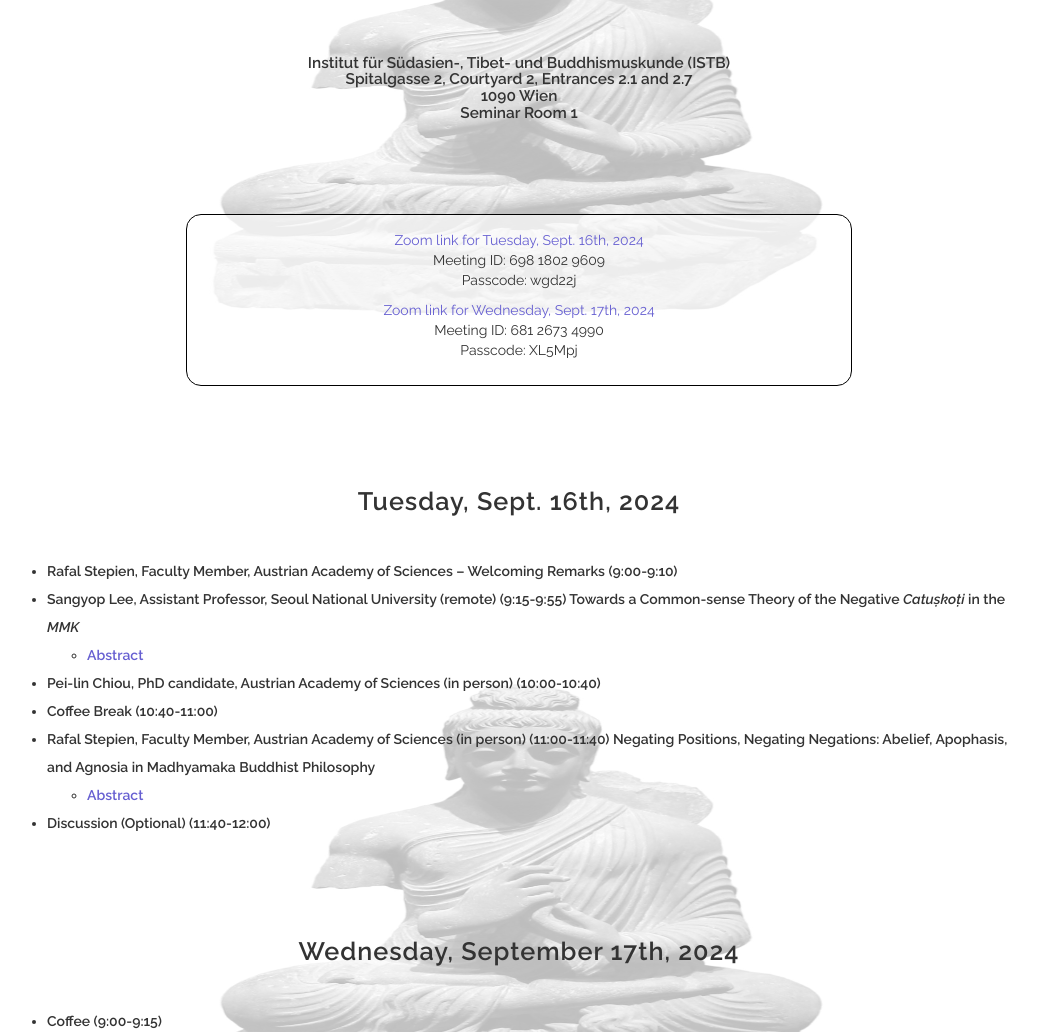
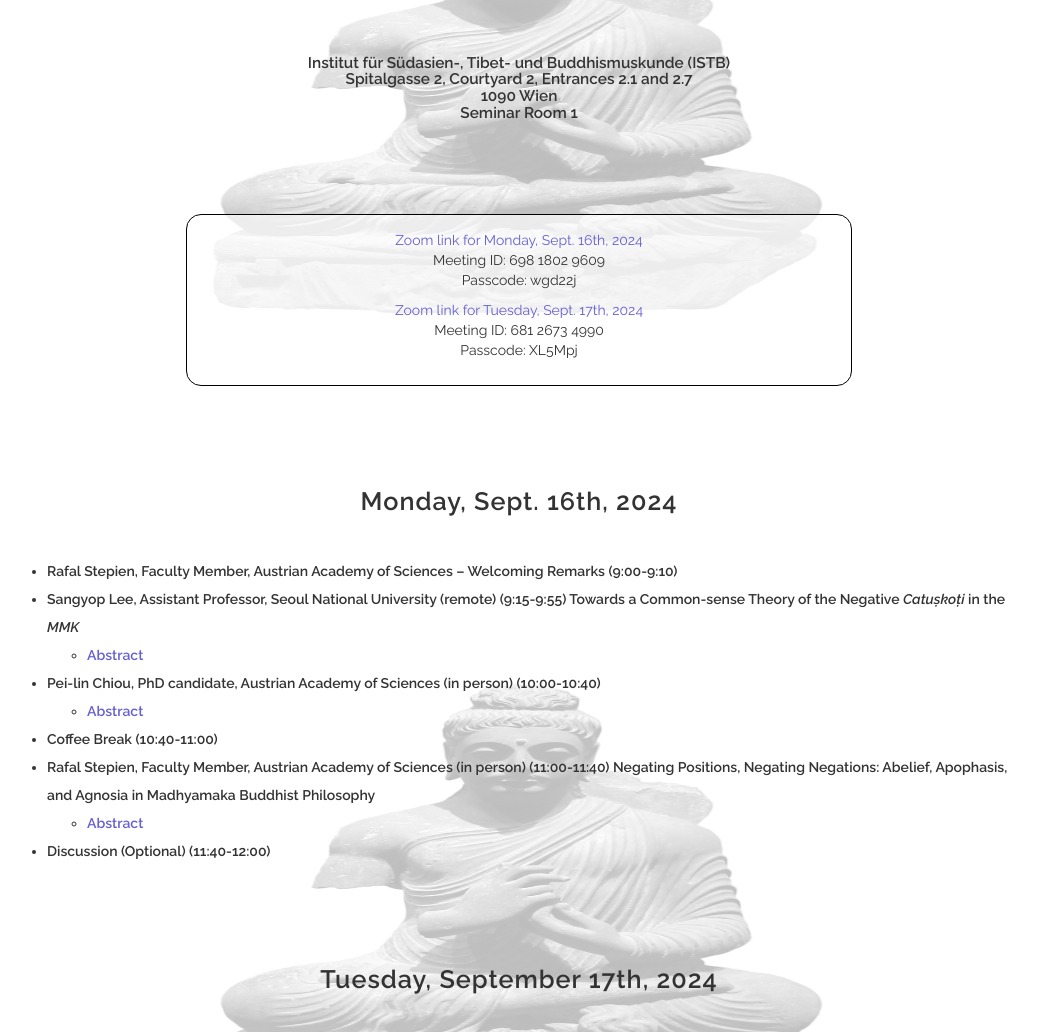
Before and after one commit to maya-kc/billy-conference-sept, a website: page index.html in a window 1280 px wide. Shown: the part 311-1343 px from the top of the page, without its empty margins (121-1182 px from the left). Drawn offline with nearby package versions, Linux system fonts and the light colour scheme.

Commit message:
Update days of the week, add Chiou abstract

```diff
--- a/index.html
+++ b/index.html
@@ -29,8 +29,8 @@
           <ul class="nav navbar-nav">
             <li><a href="#address">Address<span class="sr-only">(current)</span></a></li>
             <li><a href="#zoom-block">Zoom Links</a></li>
+            <li><a href="#monday-schedule">Monday Schedule</a></li>
             <li><a href="#tuesday-schedule">Tuesday Schedule</a></li>
-            <li><a href="#wednesday-schedule">Wednesday Schedule</a></li>
         </div><!-- /.navbar-collapse -->
       </div><!-- /.container-fluid -->
     </nav>
@@ -44,17 +44,17 @@
     </h3>
     <div id="zoom-block">
     <p>
-      <a href="https://oeaw-ac-at.zoom.us/j/69818029609?pwd=bPDOSZsxRg2CgB5QY7ARdV6CVWciGD.1">Zoom link for Tuesday, Sept. 16th, 2024</a><br>
+      <a href="https://oeaw-ac-at.zoom.us/j/69818029609?pwd=bPDOSZsxRg2CgB5QY7ARdV6CVWciGD.1">Zoom link for Monday, Sept. 16th, 2024</a><br>
       Meeting ID: 698 1802 9609<br>
       Passcode: wgd22j
       </p>
     <p>
-      <a href="https://oeaw-ac-at.zoom.us/j/68126734990?pwd=dZepqcIvKd8E3SMGMBSOUnBBkbNwGt.1">Zoom link for Wednesday, Sept. 17th, 2024</a><br>
+      <a href="https://oeaw-ac-at.zoom.us/j/68126734990?pwd=dZepqcIvKd8E3SMGMBSOUnBBkbNwGt.1">Zoom link for Tuesday, Sept. 17th, 2024</a><br>
       Meeting ID: 681 2673 4990<br>
       Passcode: XL5Mpj
       </p>
     </div>
-    <h2 id="tuesday-schedule">Tuesday, Sept. 16th, 2024</h2>
+    <h2 id="monday-schedule">Monday, Sept. 16th, 2024</h2>
     <ul>
       <li>Rafal Stepien, Faculty Member, Austrian Academy of Sciences  – Welcoming Remarks (9:00-9:10)
       </li>
@@ -88,7 +88,18 @@
         </li>
       </ul>
       </li>
-      <li>Pei-lin Chiou, PhD candidate, Austrian Academy of Sciences (in person) (10:00-10:40)</li>
+      <li>Pei-lin Chiou, PhD candidate, Austrian Academy of Sciences (in person) (10:00-10:40)
+        <ul>
+          <li class="abstract-button"><a data-toggle="collapse" href="#collapseChiou" role="button" aria-expanded="false" aria-controls="collapseExample">Abstract</a>
+            <div class="collapse" id="collapseChiou">
+              <div class="card card-body, abstract">
+                The fundamental principle of Madhyamaka metaphysics is the negation of intrinsic nature (svabhāva) with regard to all things, including emptiness, the true nature of reality. For this reason, this school of thought was often accused by its Buddhist (as well as non-Buddhist) opponents of advocating nihilism. The question of whether the Madhyamaka doctrine of the absence of intrinsic nature (niḥsvabhāva) entails some kind of nihilism, along with the more primary question of how to properly understand this doctrine, has long been at the center of contemporary scholarly controversy. <br>
+                In this presentation, I do not intend to enter into the arguments regarding the nihilistic interpretation of the founder of the Madhyamaka school, Nāgārjuna’s refutation of svabhāva. Instead, I will examine the concept of niḥsvabhāva within the eighth-century Kamalaśīla’s system of thought. In the history of Indian Madhyamaka, Kamalaśīla occupies a special position in that he not only composed philosophical treatises elucidating and establishing the Madhyamaka concept of niḥsvabhāva, but also wrote on Buddhist spiritual training, where he reveals his theory of the transformation from ordinary cognition to the liberating cognition of the niḥsvabhāva of all things. Exploring Kamalaśīla’s understanding of the concept of niḥsvabhāva, with a particular focus on his soteriology, will thus shed light on a facet of the Madhyamaka negation of svabhāva in eighth-century India.<br>
+                This presentation will be divided into two parts. In the first part, I will discuss Kamalaśīla’s understanding of <em>niḥsvabhāva</em> as presented in his Madhyamaka philosophical works, primarily the <em>Madhyamakāloka</em> and the <em>Madhyamakālaṃkārapañjikā</em>, in relation to his theory of customary reality (<em>saṃvṛtisatya</em>). I will show that for him <em>niḥsvabhāva</em> means that things, including customary entities (<em>sāṃvṛta</em>), are devoid of the intrinsic nature superimposed (<em></em>samāropita) on them. The second part will deal with his accounts of the meditative practice that brings about the liberating cognition of the <em>niḥsvabhāva</em> of all things in the <em>Bhāvanākramas</em> and the <em>Avikalpapraveśadhāraṇīṭīkā</em>, his commentary on the Mahāyāna sūtra <em>Avikalpapraveśadhāraṇī</em>. In this way, I will show that, according to his soteriology, the Madhyamaka negation of <em>svabhāva</em> does not lead to a nihilistic worldview. On the contrary, together with its soteriological dimension, it offers Buddhist practitioners a way to engage the world positively with the possibility of attaining liberation.
+              </div>
+            </div>
+          </li>
+        </ul>
       <li>Coffee Break (10:40-11:00)</li>
       <li>Rafal Stepien, Faculty Member, Austrian Academy of Sciences (in person) (11:00-11:40)
         Negating Positions, Negating Negations: Abelief, Apophasis, and Agnosia in Madhyamaka Buddhist Philosophy</li>
@@ -103,7 +114,7 @@
         </ul>
         <li>Discussion (Optional) (11:40-12:00)</li>
       </ul>
-    <h2 id="wednesday-schedule">Wednesday, September 17th, 2024</h2>
+    <h2 id="tuesday-schedule">Tuesday, September 17th, 2024</h2>
     <ul>
       <li>Coffee (9:00-9:15)</li>
       <li>Xueni Lin, PhD candidate, Heidelberg University (remote) (9:15-9:55)
```
